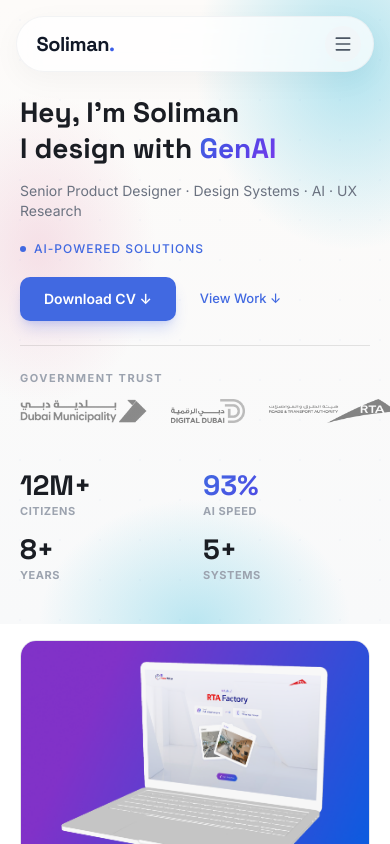
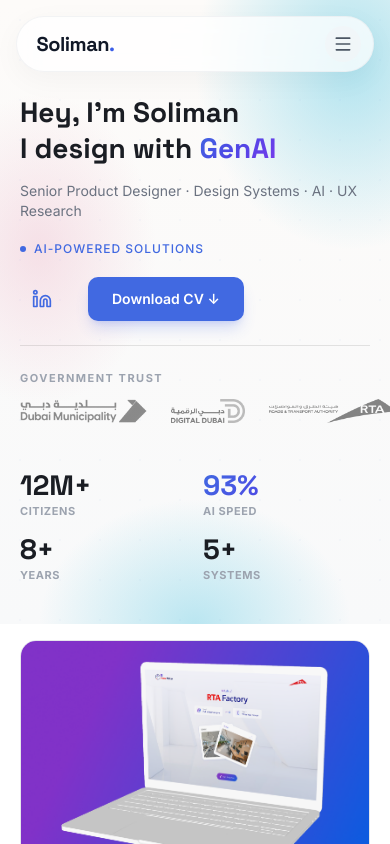
Before and after one commit to soliman2/portfolio, a React (Vite) app: page / in a window 390 px wide. Shown: the top 844 px of the page. Built offline with nearby package versions, Linux system fonts and the light colour scheme.

Commit message:
feat: complete LinkedIn integration in hero and footer

```diff
--- a/components/Footer.tsx
+++ b/components/Footer.tsx
@@ -67,7 +67,7 @@ const Footer: React.FC = () => {
             Email Me
           </a>
           <div className="flex gap-4 w-full md:w-auto justify-center">
-            <a href="https://linkedin.com" target="_blank" rel="noreferrer" className="flex-1 md:flex-none inline-flex justify-center items-center px-8 py-4 bg-slate-800 hover:bg-slate-700 border border-slate-700 text-white rounded-full font-semibold font-display transition-all">
+            <a href="https://www.linkedin.com/in/solimanshaban/" target="_blank" rel="noreferrer" className="flex-1 md:flex-none inline-flex justify-center items-center px-8 py-4 bg-slate-800 hover:bg-slate-700 border border-slate-700 text-white rounded-full font-semibold font-display transition-all">
               <Linkedin className="mr-2 h-5 w-5 text-slate-400" />
               LinkedIn
             </a>
--- a/components/Hero.tsx
+++ b/components/Hero.tsx
@@ -1,5 +1,6 @@
 import React, { useState, useEffect } from 'react';
 import { motion, AnimatePresence } from 'framer-motion';
+import { Linkedin } from 'lucide-react';
 
 const Hero: React.FC = () => {
     // State for capability line animation
@@ -197,9 +198,18 @@ const Hero: React.FC = () => {
                                 >
                                     Download CV ↓
                                 </a>
+                                <a
+                                    href="https://www.linkedin.com/in/solimanshaban/"
+                                    target="_blank"
+                                    rel="noopener noreferrer"
+                                    className="p-3 text-[#4169E1] hover:bg-blue-50 rounded-full transition-colors order-first md:order-none"
+                                    aria-label="LinkedIn Profile"
+                                >
+                                    <Linkedin className="w-5 h-5" />
+                                </a>
                                 <button
                                     onClick={() => document.getElementById('projects')?.scrollIntoView({ behavior: 'smooth' })}
-                                    className="text-[13px] font-medium text-[#4169E1] hover:underline"
+                                    className="hidden md:block text-[13px] font-medium text-[#4169E1] hover:underline"
                                 >
                                     View Work ↓
                                 </button>
```
